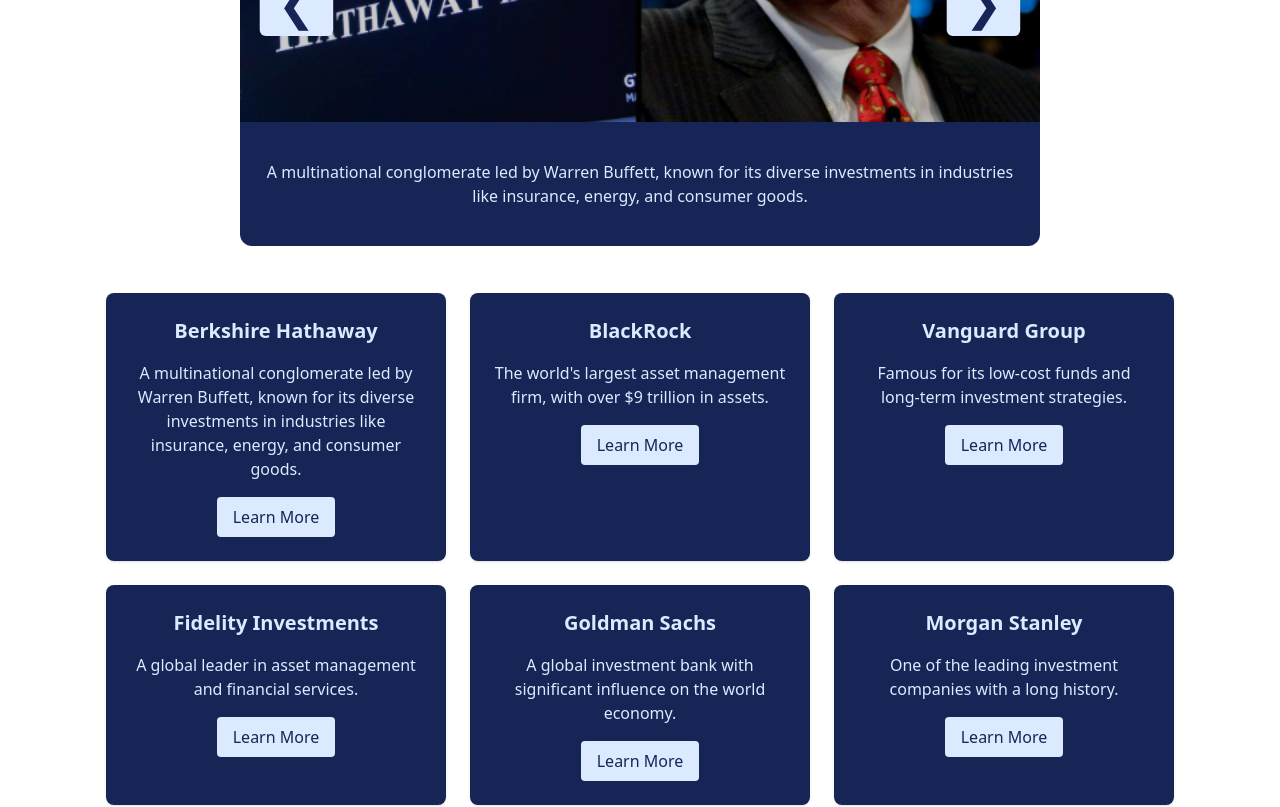
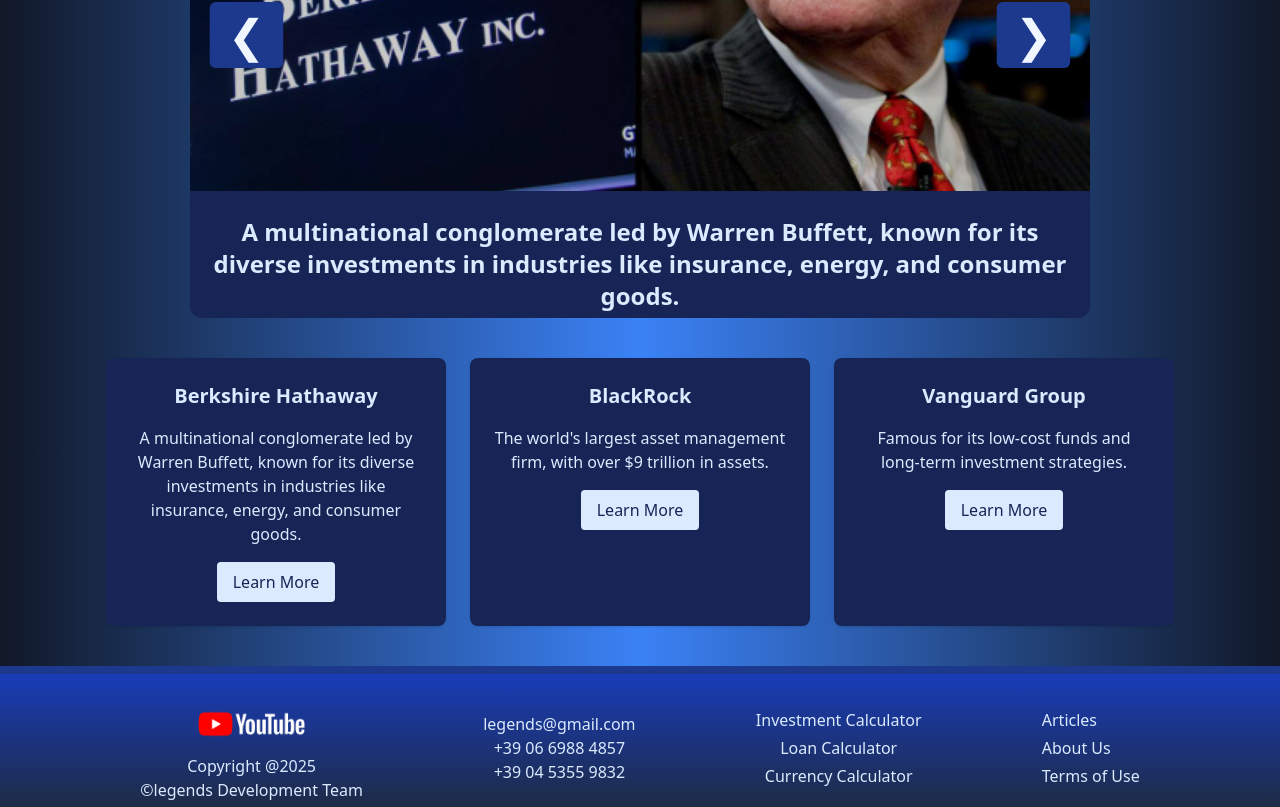
Before and after one commit to YavorPenev/TUES_FEST11_Legends, a React (Vite) app in the folder Frontend/: page / in a window 1280 px wide. Shown: the part 2340-3147 px from the top of the page. Built offline with nearby package versions, Linux system fonts and the light colour scheme.

Commit message:
flushed out the top companies section design

```diff
--- a/Frontend/src/assets/footer.jsx
+++ b/Frontend/src/assets/footer.jsx
@@ -3,7 +3,7 @@
 
 function Footer() {
   return (
-        <footer className="flex bg-blue-800 bg-gradient-to-b from-transparent to-gray-800 text-blue-100 p-5 justify-evenly flex-wrap items-center">
+    <footer className="flex bg-blue-800 bg-gradient-to-b from-transparent to-gray-800 text-blue-100 p-5 justify-evenly flex-wrap items-center border-t-8 border-t-blue-900">
       <div className="flex-col flex-nowrap justify-evenly gap-2 items-center justify-items-center">
         <a
           href="https://www.youtube.com/watch?v=MpxpUVjfFaE"
--- a/Frontend/src/assets/topcompanies.jsx
+++ b/Frontend/src/assets/topcompanies.jsx
@@ -1,4 +1,4 @@
-import { useState} from 'react';
+import { useState } from 'react';
 
 function TopCompanies() {
 
@@ -38,21 +38,6 @@
             desc: "Famous for its low-cost funds and long-term investment strategies.",
             link: "https://www.vanguard.com/",
         },
-        {
-            name: "Fidelity Investments",
-            desc: "A global leader in asset management and financial services.",
-            link: "https://www.fidelity.com/",
-        },
-        {
-            name: "Goldman Sachs",
-            desc: "A global investment bank with significant influence on the world economy.",
-            link: "https://www.goldmansachs.com/",
-        },
-        {
-            name: "Morgan Stanley",
-            desc: "One of the leading investment companies with a long history.",
-            link: "https://www.morganstanley.com/",
-        },
     ];
 
     const changeSlide = (direction) => {
@@ -60,7 +45,9 @@
     };
 
     return (
-        <div className='flex items-center flex-col mt-10'>
+        <div
+            style={{ background: 'linear-gradient(to right, #111827, #3b82f6, #111827)'}}
+            className='flex items-center flex-col bg-white pt-10 custom-gradient'>
             {/* Header */}
             <header className="bg-blue-950 text-white text-center py-6 mb-10 max-w-max rounded-xl p-6">
                 <h1 className="text-3xl font-bold">Top Investment Companies</h1>
@@ -70,9 +57,9 @@
             </header>
 
             {/* Carousel */}
-            <div className="relative w-[80%] max-w-[800px] mx-auto rounded-xl overflow-hidden h-[500px] mb-10">
+            <div className="relative w-[80%] max-w-[900px] mx-auto rounded-xl overflow-hidden h-[565px] mb-10">
                 <div
-                    className="flex transition-transform duration-500"
+                    className="flex transition-transform duration-1500"
                     style={{ transform: `translateX(-${current * 100}%)` }}
                 >
                     {slides.map((slide, i) => (
@@ -84,7 +71,7 @@
                                     className="w-full h-full object-cover"
                                 />
                             </div>
-                            <div className="h-[20%] bg-blue-950 text-blue-100 flex items-center justify-center text-center p-4 rounded-b-xl">
+                            <div className="h-[20%] bg-blue-950 text-blue-100 flex items-center justify-center text-center p-4 rounded-b-xl text-2xl font-semibold">
                                 {slide.caption}
                             </div>
                         </div>
@@ -92,20 +79,21 @@
                 </div>
                 <button
                     onClick={() => changeSlide(-1)}
-                    className="absolute scale-150 rounded top-1/2 left-8 transform -translate-y-1/2 bg-blue-100 text-blue-950 text-3xl px-3 py-1 z-10 hover:scale-175 transition-transform hover:duration-200 active:duration-50 active:scale-130"
+                    className="absolute scale-150 rounded top-1/2 left-8 transform -translate-y-1/2 bg-blue-900 text-blue-50 text-3xl px-3 py-1 z-10 hover:scale-175 transition-transform hover:duration-200 active:duration-50 active:scale-130 shadow-2xl"
                 >
                     &#10094;
                 </button>
                 <button
                     onClick={() => changeSlide(1)}
-                    className="absolute scale-150 rounded top-1/2 right-8 transform -translate-y-1/2 bg-blue-100 text-blue-950 text-3xl px-3 py-1 z-10 hover:scale-175 transition-transform hover:duration-200 active:duration-50 active:scale-130"
+                    className="absolute scale-150 rounded top-1/2 right-8 transform -translate-y-1/2 bg-blue-900 text-blue-50 text-3xl px-3 py-1 z-10 hover:scale-175 transition-transform hover:duration-200 active:duration-50 active:scale-130"
                 >
                     &#10095;
                 </button>
             </div>
 
             {/* Company Grid */}
-            <div className="max-w-[1100px] mx-auto px-4 grid grid-cols-1 md:grid-cols-2 lg:grid-cols-3 gap-6 mb-10">
+            <div className="max-w-[1100px] mx-auto px-4 grid grid-cols-1 md:grid-cols-2 lg:grid-cols-3 gap-6 mb-10 ">
+
                 {companies.map((company, index) => (
                     <div
                         key={index}
```
Lines whose indentation alone changed are shown as unchanged.
